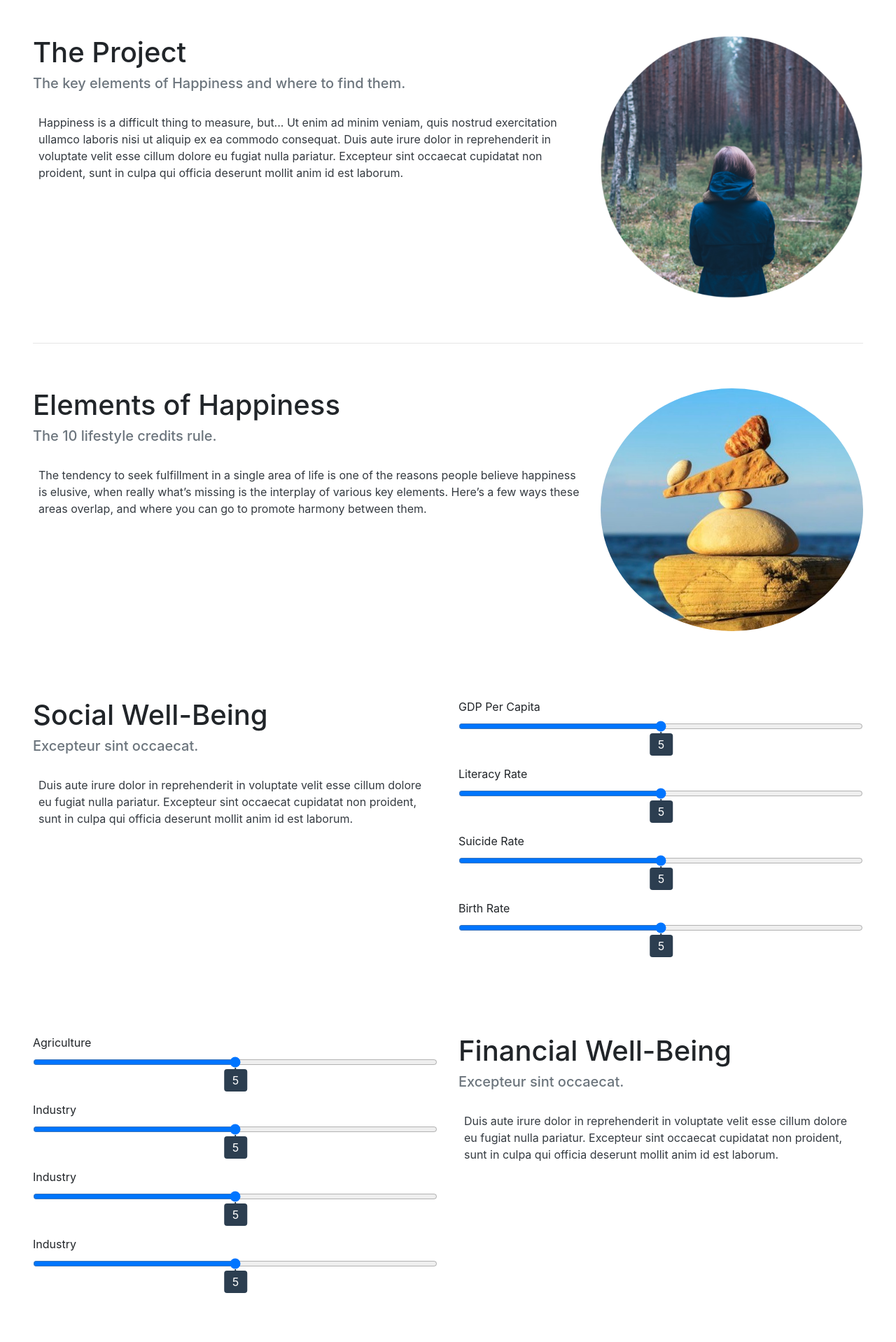
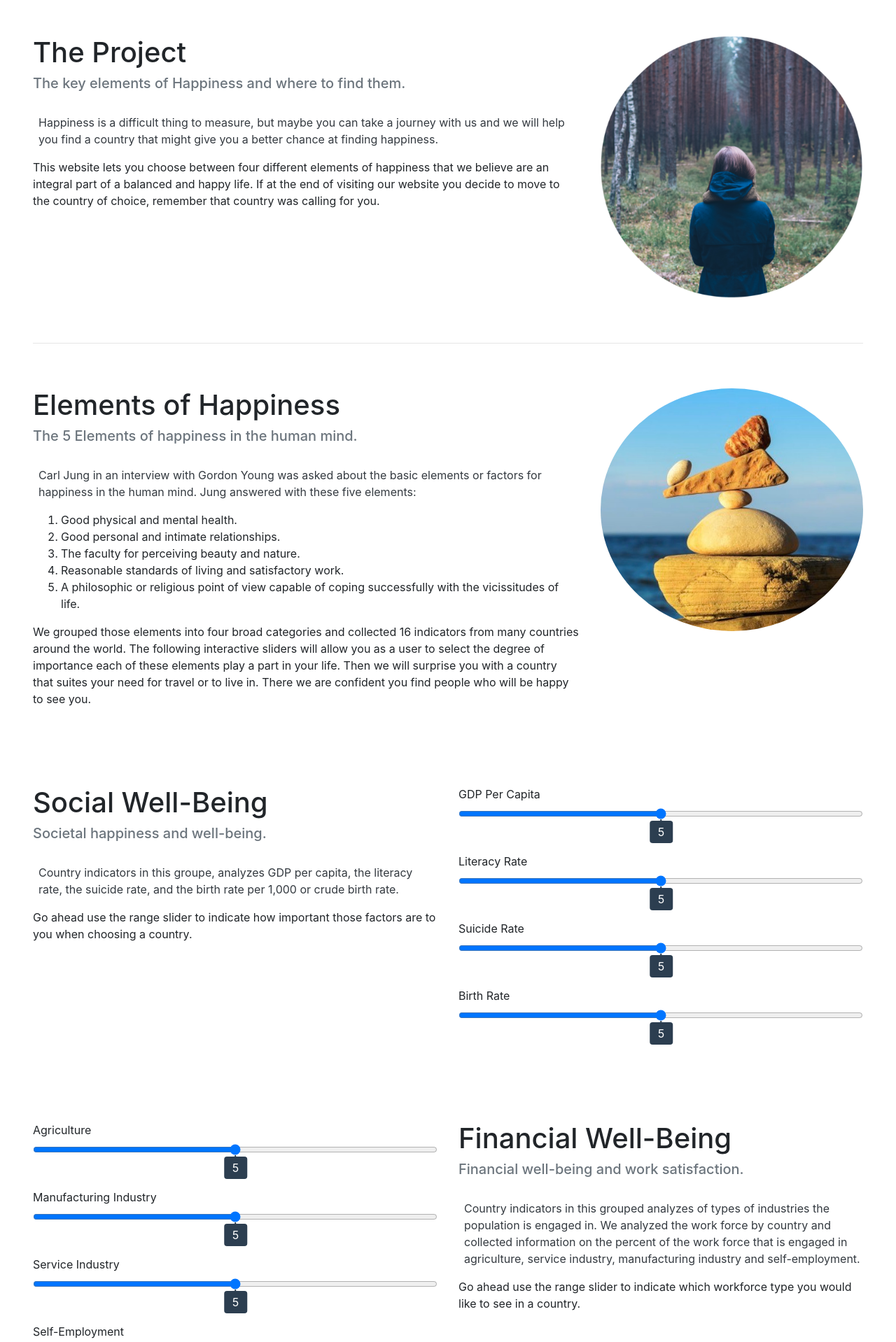
Before and after one commit to anishaa95/Happiness_Index, a plain HTML site: page templates/index.html in a window 1280 px wide. Shown: the part 829-2747 px from the top of the page at 70% size. Drawn offline with nearby package versions, Linux system fonts and the light colour scheme.

Commit message:
Narrative Update

```diff
--- a/templates/index.html
+++ b/templates/index.html
@@ -1,33 +1,22 @@
 <!DOCTYPE html>
 <html lang="en-us">
+
 <head>
   <meta charset="UTF-8" />
   <title>The Happiness Index</title>
-    <meta
-      name="viewport"
-      content="width=device-width, initial-scale=1, shrink-to-fit=no"
-    />
+  <meta name="viewport" content="width=device-width, initial-scale=1, shrink-to-fit=no" />
 
   <!-- Bring in our bootstrap stylesheet -->
-    <link
-      rel="stylesheet"
-      href="https://stackpath.bootstrapcdn.com/bootstrap/4.3.1/css/bootstrap.min.css"
-      integrity="sha384-ggOyR0iXCbMQv3Xipma34MD+dH/1fQ784/j6cY/iJTQUOhcWr7x9JvoRxT2MZw1T"
-      crossorigin="anonymous"
-    />
+  <link rel="stylesheet" href="https://stackpath.bootstrapcdn.com/bootstrap/4.3.1/css/bootstrap.min.css"
+    integrity="sha384-ggOyR0iXCbMQv3Xipma34MD+dH/1fQ784/j6cY/iJTQUOhcWr7x9JvoRxT2MZw1T" crossorigin="anonymous" />
   <!-- Bringing leaflet -->
-    <link
-      rel="stylesheet"
-      href="https://unpkg.com/leaflet@1.6.0/dist/leaflet.css"
+  <link rel="stylesheet" href="https://unpkg.com/leaflet@1.6.0/dist/leaflet.css"
     integrity="sha512-xwE/Az9zrjBIphAcBb3F6JVqxf46+CDLwfLMHloNu6KEQCAWi6HcDUbeOfBIptF7tcCzusKFjFw2yuvEpDL9wQ=="
-      crossorigin=""
-    />
+    crossorigin="" />
 
-    <script
-      src="https://unpkg.com/leaflet@1.3.3/dist/leaflet.js"
+  <script src="https://unpkg.com/leaflet@1.3.3/dist/leaflet.js"
     integrity="sha512-tAGcCfR4Sc5ZP5ZoVz0quoZDYX5aCtEm/eu1KhSLj2c9eFrylXZknQYmxUssFaVJKvvc0dJQixhGjG2yXWiV9Q=="
-      crossorigin=""
-    ></script>
+    crossorigin=""></script>
   <!-- D3 -->
   <script src="https://d3js.org/d3.v4.min.js"></script>
 
@@ -39,6 +28,7 @@
 </head>
 
 <!-- Body -->
+
 <body>
   <!-- Page -->
   <div class="container-fluid">
@@ -71,7 +61,8 @@
           </div>
         </div>
         <nav class="navbar navbar-light bg-light">
-            <button class="navbar-toggler" type="button" data-toggle="collapse" data-target="#navbarToggleExternalContent" aria-controls="navbarToggleExternalContent" aria-expanded="false" aria-label="Toggle navigation">
+          <button class="navbar-toggler" type="button" data-toggle="collapse" data-target="#navbarToggleExternalContent"
+            aria-controls="navbarToggleExternalContent" aria-expanded="false" aria-label="Toggle navigation">
             <span class="navbar-toggler-icon"></span>
           </button>
           <a class="navbar-brand" href="#">The Unconventionalists</a>
@@ -87,8 +78,10 @@
         <div class="col-12 text-center mt-5">
           <h1 class="display-4 text-light text-uppercase">The Happiness Index</h1>
           <br>
-                <p class="lead mx-5 text-light">More than simply positive mood, <em class="text-warning">happiness</em> is a state of
-                  well-being that encompasses <em class="text-warning">living a good life</em>, one with a <em class="text-warning">sense
+          <p class="lead mx-5 text-light">More than simply positive mood, <em class="text-warning">happiness</em> is a
+            state of
+            well-being that encompasses <em class="text-warning">living a good life</em>, one with a <em
+              class="text-warning">sense
               of meaning and deep contentment</em>.</p>
         </div>
       </div>
@@ -104,12 +97,16 @@
             <h1 class="display-5 text-left">The Project</h1>
             <h5 class="text-secondary">The key elements of Happiness and where to find them.</h5>
             <p class="text-dark pt-4 pl-2">
-                  Happiness is a difficult thing to measure, but... Ut enim ad minim veniam, quis nostrud exercitation
-                  ullamco laboris nisi ut aliquip ex ea commodo consequat.
-                  Duis aute irure dolor in reprehenderit in voluptate velit
-                  esse cillum dolore eu fugiat nulla pariatur. Excepteur sint occaecat
-                  cupidatat non proident, sunt in culpa qui officia deserunt mollit
-                  anim id est laborum.
+              Happiness is a difficult thing to measure, but maybe you can take a journey with us and we will help you
+              find a country that might give you a better chance at finding happiness.
+              <p>
+                This website lets you choose between four different elements of happiness that we believe are an
+                integral
+                part of a balanced and happy life. If at the end of visiting our website you decide to move to the
+                country
+                of choice, remember that country was calling for you.
+              </p>
+
             </p>
           </div>
           <div class="col-4 py-5">
@@ -125,17 +122,28 @@
         <div class="row">
           <div class="col-8 py-5">
             <h1 class="display-5 text-left">Elements of Happiness</h1>
-                <h5 class="text-secondary">The 10 lifestyle credits rule.</h5>
+            <h5 class="text-secondary">The 5 Elements of happiness in the human mind.</h5>
             <p class="text-dark pt-4 pl-2">
-                  The tendency to seek fulfillment in a single area of life is one of
-                  the reasons people believe happiness is elusive, when really what’s
-                  missing is the interplay of various key elements. Here’s a few
-                  ways these areas overlap, and where you can go to promote harmony between them.
+              Carl Jung in an interview with Gordon Young was asked about the basic elements or factors for happiness in
+              the human mind. Jung answered with these five elements:
+              <ol type="1">
+                <li>Good physical and mental health.</li>
+                <li>Good personal and intimate relationships.</li>
+                <li>The faculty for perceiving beauty and nature.</li>
+                <li>Reasonable standards of living and satisfactory work.</li>
+                <li>A philosophic or religious point of view capable of coping successfully with the vicissitudes of
+                  life.</li>
+              </ol>
+
+              We grouped those elements into four broad categories and collected 16 indicators from many countries around the
+              world. The following interactive sliders will allow you as a user to select the degree of importance each
+              of these elements play a part in your life. Then we will surprise you with a country that suites your need for
+              travel or to live in. There we are confident you find people who will be happy to see you.
+
             </p>
           </div>
           <div class="col-md-4 py-5">
-                  <img src="../static/Images/Balance_rocks.jpeg"
-                  class="img-fluid rounded-circle" alt="Logo">
+            <img src="../static/Images/Balance_rocks.jpeg" class="img-fluid rounded-circle" alt="Logo">
           </div>
         </div>
         <!-- End of Elements of Happiness section -->
@@ -145,12 +153,16 @@
         <div class="row">
           <div class="col-6 py-5">
             <h1 class="display-5 text-left">Social Well-Being</h1>
-                  <h5 class="text-secondary">Excepteur sint occaecat.</h5>
+            <h5 class="text-secondary">Societal happiness and well-being.</h5>
             <p class="text-dark pt-4 pl-2">
-                    Duis aute irure dolor in reprehenderit in voluptate velit
-                  esse cillum dolore eu fugiat nulla pariatur. Excepteur sint occaecat
-                  cupidatat non proident, sunt in culpa qui officia deserunt mollit
-                  anim id est laborum.
+              Country indicators in this groupe, analyzes GDP per capita, the literacy rate, the
+              suicide rate, and the birth rate per 1,000 or crude birth rate.
+              <p>
+                Go ahead use the range slider to indicate how important those factors are to you when choosing a country.
+              </p>
+
+
+
             </p>
           </div>
           <div class="col-6 py-5">
@@ -191,17 +203,17 @@
                 <output class="bubble"></output>
               </div>
               <div class="form-group">
-                          <label for="eco_industry">Industry</label>
+                <label for="eco_industry">Manufacturing Industry</label>
                 <input type="range" class="form-control-range" id="eco_industry" min="0" max="10">
                 <output class="bubble"></output>
               </div>
               <div class="form-group">
-                          <label for="eco_service">Industry</label>
+                <label for="eco_service">Service Industry</label>
                 <input type="range" class="form-control-range" id="eco_service" min="0" max="10">
                 <output class="bubble"></output>
               </div>
               <div class="form-group">
-                          <label for="eco_self_employed">Industry</label>
+                <label for="eco_self_employed">Self-Employment</label>
                 <input type="range" class="form-control-range" id="eco_self_employed" min="0" max="10">
                 <output class="bubble"></output>
               </div>
@@ -209,12 +221,16 @@
           </div>
           <div class="col-6 py-5">
             <h1 class="display-5 text-left">Financial Well-Being</h1>
-                    <h5 class="text-secondary">Excepteur sint occaecat.</h5>
+            <h5 class="text-secondary">Financial well-being and work satisfaction.</h5>
             <p class="text-dark pt-4 pl-2">
-                      Duis aute irure dolor in reprehenderit in voluptate velit
-                    esse cillum dolore eu fugiat nulla pariatur. Excepteur sint occaecat
-                    cupidatat non proident, sunt in culpa qui officia deserunt mollit
-                    anim id est laborum.
+              Country indicators in this grouped analyzes of types of industries the population is engaged in. We
+              analyzed the work force by country and collected information on the percent of the work force that is
+              engaged in agriculture, service industry, manufacturing industry and self-employment.
+
+              <p>
+                Go ahead use the range slider to indicate which workforce type you would like to see in a country.
+              </p>
+
             </p>
           </div>
         </div>
@@ -225,12 +241,17 @@
         <div class="row">
           <div class="col-6 py-5">
             <h1 class="display-5 text-left">Mobility Well-Being</h1>
-                      <h5 class="text-secondary">Excepteur sint occaecat.</h5>
+            <h5 class="text-secondary">Perceiving beauty and nature around you.</h5>
             <p class="text-dark pt-4 pl-2">
-                        Duis aute irure dolor in reprehenderit in voluptate velit
-                      esse cillum dolore eu fugiat nulla pariatur. Excepteur sint occaecat
-                      cupidatat non proident, sunt in culpa qui officia deserunt mollit
-                      anim id est laborum.
+              Country indicators in this group are all about travelling and seeing beauty all around you. We selected
+              indicators that show the percent growth of in country travel, the number of airport arrivals, the percent of
+              coasline per square line and finally population density per sequare line.
+              <p>
+                Go ahead use the range slider to indicate your preference for what is important to you when considering a
+                country to live or play in.
+              </p>
+
+
             </p>
           </div>
           <div class="col-6 py-5">
@@ -242,17 +263,17 @@
               </div>
               <div class="form-group">
                 <label for="travel_coastline_ratio">Coastline Length</label>
-                            <input type="range" class="form-control-range"  min="0" max="10" id="travel_coastline_ratio">
+                <input type="range" class="form-control-range" min="0" max="10" id="travel_coastline_ratio">
                 <output class="bubble"></output>
               </div>
               <div class="form-group">
                 <label for="travel_incountry_growth">Travel Incountry Growth</label>
-                            <input type="range" class="form-control-range"  min="0" max="10" id="travel_incountry_growth">
+                <input type="range" class="form-control-range" min="0" max="10" id="travel_incountry_growth">
                 <output class="bubble"></output>
               </div>
               <div class="form-group">
                 <label for="travel_no_of_arrivals">Number of airplane arrivals</label>
-                            <input type="range" class="form-control-range"  min="0" max="10" id="travel_no_of_arrivals">
+                <input type="range" class="form-control-range" min="0" max="10" id="travel_no_of_arrivals">
                 <output class="bubble"></output>
               </div>
             </form>
@@ -289,12 +310,19 @@
           </div>
           <div class="col-6 py-5">
             <h1 class="display-5 text-left">Physical Well-Being</h1>
-                        <h5 class="text-secondary">Excepteur sint occaecat.</h5>
+            <h5 class="text-secondary">Where and who we live with makes you happy.</h5>
             <p class="text-dark pt-4 pl-2">
-                          Duis aute irure dolor in reprehenderit in voluptate velit
-                        esse cillum dolore eu fugiat nulla pariatur. Excepteur sint occaecat
-                        cupidatat non proident, sunt in culpa qui officia deserunt mollit
-                        anim id est laborum.
+              In this group of indicators, we focused on the living conditions of the population within a country. We selected the types of
+              household as a Percentage of all housholds by country. Those indicators are made up of the percent of the population
+              that is female, the average size of the household, percent of induvial who are living with a
+              nuclear family and finally the percent of household that do not live with children.
+              <p>
+                Go ahead use the range slider to indicate your preference for what is important to you when considering a
+                country population household living arrangement and percent of females.
+              </p>
+
+
+
             </p>
             <button id="button" type="button" class="btn btn-default">Enter</button>
           </div>
@@ -339,12 +367,8 @@
         <p class="text-dark pt-4 pl-2">
           <strong class="text-info">What is Good</strong> and
           <strong class="text-info">What is Bad</strong>
-              Ut enim ad minim veniam, quis nostrud exercitation
-              ullamco laboris nisi ut aliquip ex ea commodo consequat.
-              Duis aute irure dolor in reprehenderit in voluptate velit
-              esse cillum dolore eu fugiat nulla pariatur. Excepteur sint occaecat
-              cupidatat non proident, sunt in culpa qui officia deserunt mollit
-              anim id est laborum.
+          Now that you have made your amazing choices of what is important to you and we have selected a country for
+          you, go ahead click the link to find out more about it.
         </p>
       </section>
     </main>
@@ -352,21 +376,15 @@
 
 
   <!-- jQuery first, then Popper.js, then Bootstrap JS -->
-      <script
-      src="https://code.jquery.com/jquery-3.3.1.slim.min.js"
+  <script src="https://code.jquery.com/jquery-3.3.1.slim.min.js"
     integrity="sha384-q8i/X+965DzO0rT7abK41JStQIAqVgRVzpbzo5smXKp4YfRvH+8abtTE1Pi6jizo"
-      crossorigin="anonymous"
-      ></script>
-      <script
-      src="https://cdnjs.cloudflare.com/ajax/libs/popper.js/1.14.7/umd/popper.min.js"
+    crossorigin="anonymous"></script>
+  <script src="https://cdnjs.cloudflare.com/ajax/libs/popper.js/1.14.7/umd/popper.min.js"
     integrity="sha384-UO2eT0CpHqdSJQ6hJty5KVphtPhzWj9WO1clHTMGa3JDZwrnQq4sF86dIHNDz0W1"
-      crossorigin="anonymous"
-      ></script>
-      <script
-      src="https://stackpath.bootstrapcdn.com/bootstrap/4.3.1/js/bootstrap.min.js"
+    crossorigin="anonymous"></script>
+  <script src="https://stackpath.bootstrapcdn.com/bootstrap/4.3.1/js/bootstrap.min.js"
     integrity="sha384-JjSmVgyd0p3pXB1rRibZUAYoIIy6OrQ6VrjIEaFf/nJGzIxFDsf4x0xIM+B07jRM"
-      crossorigin="anonymous"
-      ></script>
+    crossorigin="anonymous"></script>
   <script type="text/javascript" src="../static/js/map_config.js"></script>
   <!-- Create a map object -->
   <script type="text/javascript" src="../static/js/map_logic.js"></script>
@@ -374,4 +392,5 @@
   <script type="text/javascript" src="../static/js/main.js"></script>
   <script type="text/javascript" src="../static/js/wiki.js"></script>
 </body>
+
 </html>
```
Lines whose indentation alone changed are shown as unchanged.
